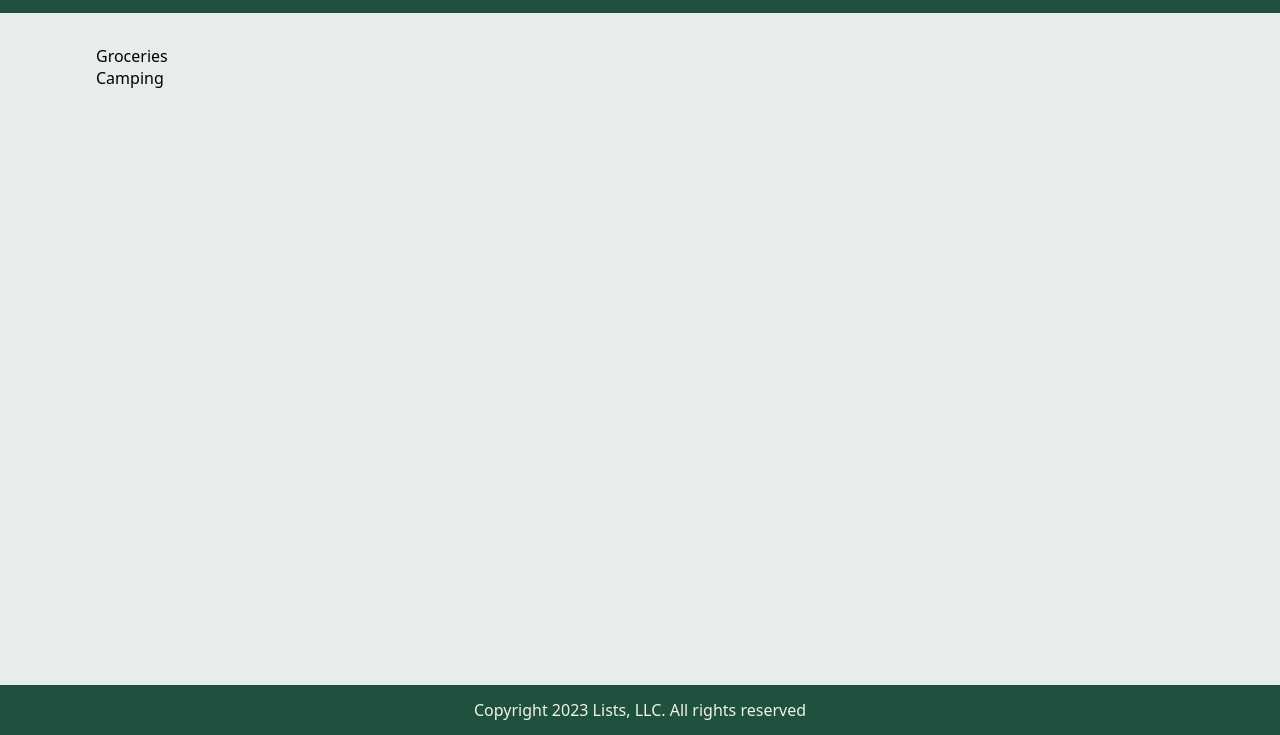
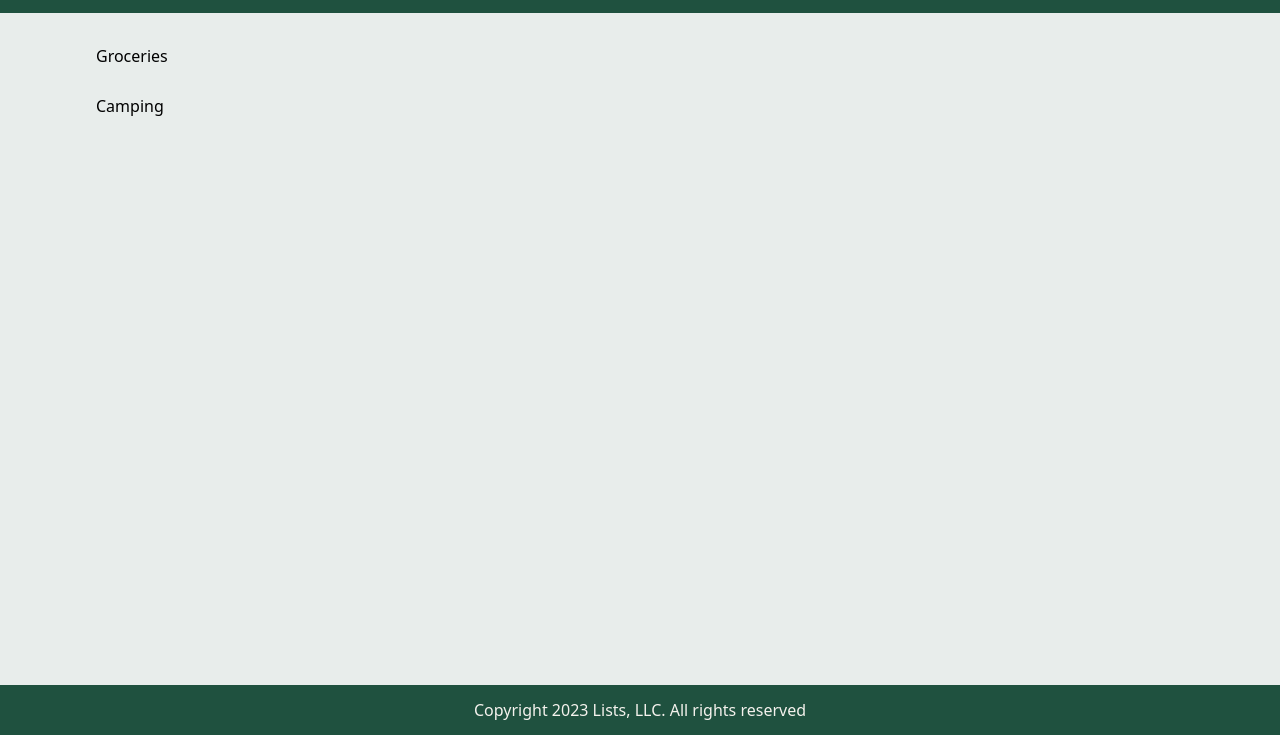
Before and after one commit to iupui-multi-device-certificate/n315-homework-07, a website with bundled scripts: page index.html in a window 1280 px wide. Shown: the part 65-800 px from the top of the page. Built offline with nearby package versions, Linux system fonts and the light colour scheme.

Commit message:
feature: load sublists

```diff
--- a/app/app.js
+++ b/app/app.js
@@ -2,10 +2,26 @@ import { LISTS } from "./data/lists.js";
 
 import { listView } from "./views/listView.js";
 
-function loadLists() {
-  document.getElementById("app").innerHTML = listView(LISTS);
+function loadList(list) {
+  document.getElementById("app").innerHTML = listView(list);
+}
+
+function loadLists(lists) {
+  loadList(lists);
+
+  $("li").click(function (e) {
+    e.preventDefault();
+
+    //use find b/c we're not using index as id
+    //if id were a different data type would need to convert first
+    const list = lists.find((list) => list.id === e.currentTarget.id);
+
+    //make sure to send sublist not whole object
+    loadList(list.listItems);
+  });
 }
 
 $(document).ready(function () {
-  loadLists();
+  // loadList(LISTS);
+  loadLists(LISTS);
 });
--- a/app/data/lists.js
+++ b/app/data/lists.js
@@ -1,23 +1,23 @@
 //prettier-ignore
 export const LISTS = [
   {
-    "id": 1,
+    "id": "1",
     "name": "Groceries",
     "listItems": [
       {
-        "id": 101,
+        "id": "101",
         "name": "milk",
         "checked": false,
         "category": "dairy"
       },
       {
-        "id": 102,
+        "id": "102",
         "name": "cheese",
         "checked": false,
         "category": "dairy"
       },
       {
-        "id": 103,
+        "id": "103",
         "name": "oranges",
         "checked": false,
         "category": "fruit"
@@ -25,23 +25,23 @@ export const LISTS = [
     ]
   },
   {
-    "id": 2,
+    "id": "2",
     "name": "Camping",
     "listItems": [
       {
-        "id": 201,
+        "id": "201",
         "name": "tent",
         "checked": false,
         "category": "sporting goods"
       },
       {
-        "id": 202,
+        "id": "202",
         "name": "chairs",
         "checked": false,
         "category": "sporting goods"
       },
       {
-        "id": 203,
+        "id": "203",
         "name": " bug spray",
         "checked": false,
         "category": "insect repellent"
--- a/app/views/listView.js
+++ b/app/views/listView.js
@@ -1,12 +1,12 @@
 const renderListItem = (item) => `
-    <li id="${item.id}">${item.name}</li>
+    <li id="${item.id}" class="list-item">${item.name}</li>
 `;
 const renderListItems = (items) => `
   ${items.map((item) => renderListItem(item)).join("")}
 `;
 
 export const listView = (listItems) => `
-  <ul>
+  <ul class="list">
     ${renderListItems(listItems)}
   </ul>
 `;
--- /dev/null
+++ b/scss/components/_list.scss
@@ -0,0 +1,6 @@
+.list {
+  .list-item {
+    cursor: pointer;
+    height: 50px;
+  }
+}
--- a/scss/styles.scss
+++ b/scss/styles.scss
@@ -8,5 +8,6 @@
 @import "components/button";
 @import "components/navigation";
 @import "components/footer";
+@import "components/list";
 
 //pages
```
Also changed, not shown: css/styles.css.
